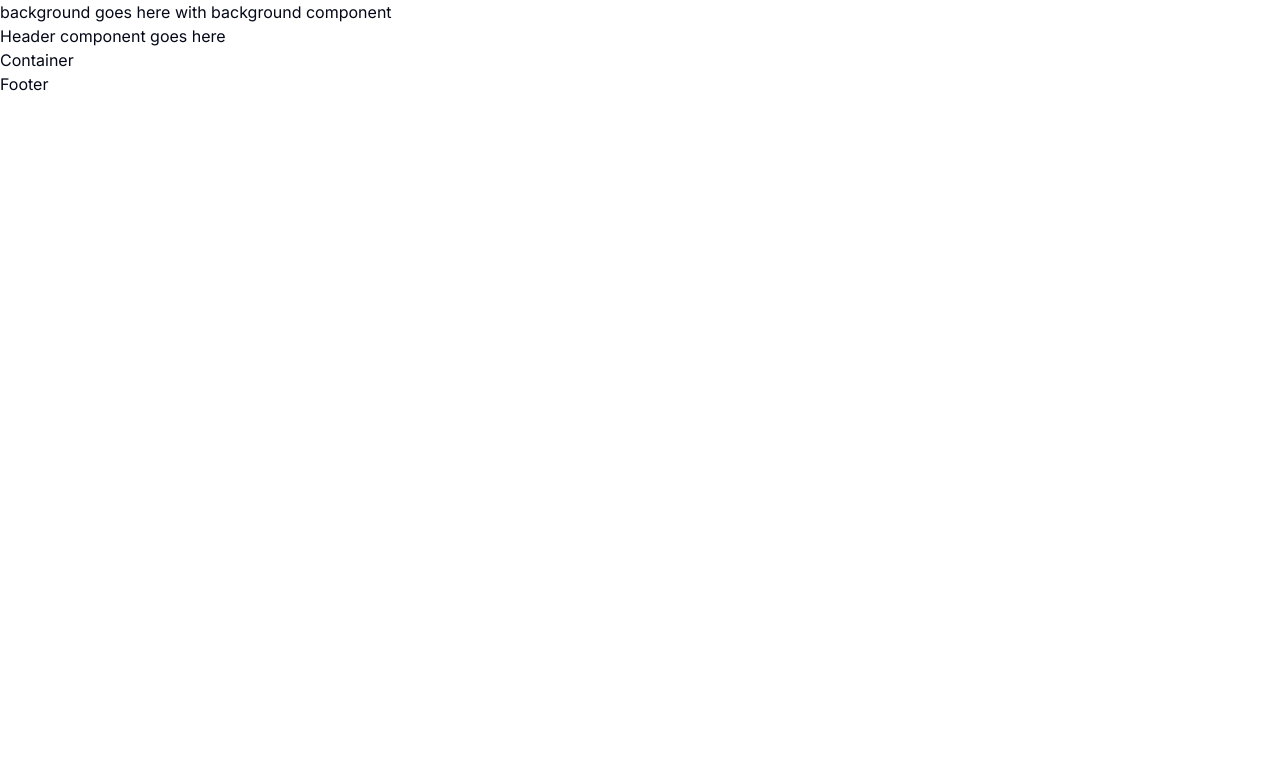
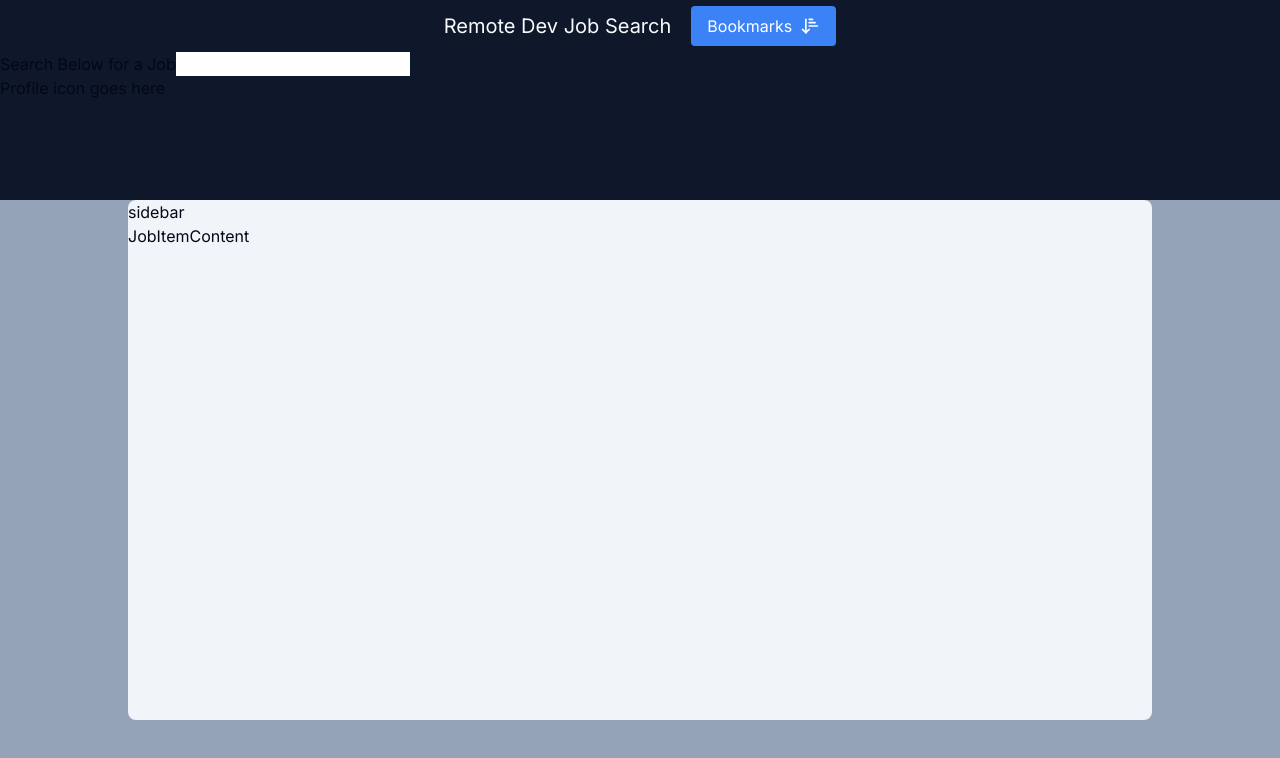
Before and after one commit to aaronaltman/remotedev-nextjs, a Next.js app: page / in a window 1280 px wide. Shown: the top 758 px of the page. Built offline with nearby package versions, Linux system fonts and the light colour scheme.

Commit message:
header background container pretty much

```diff
--- a/src/app/page.tsx
+++ b/src/app/page.tsx
@@ -1,12 +1,9 @@
-import Image from "next/image";
+import Header from "@/components/mycomponents/Header";
 
 export default function Home() {
   return (
     <div>
-      <p>background goes here with background component</p>
-      <p>Header component goes here</p>
-      <p>Container</p>
-      <p>Footer</p>
+      <Header />
     </div>
   );
 }
--- /dev/null
+++ b/src/components/mycomponents/Background.tsx
@@ -0,0 +1,9 @@
+import React from "react";
+
+export default function Background({
+  children,
+}: {
+  children: React.ReactNode;
+}) {
+  return <div className=" bg-slate-400 min-h-[75dvh]">{children}</div>;
+}
--- /dev/null
+++ b/src/components/mycomponents/BackgroundTop.tsx
@@ -0,0 +1,9 @@
+import React from "react";
+
+export default function BackgroundTop({
+  children,
+}: {
+  children: React.ReactNode;
+}) {
+  return <div className="bg-slate-900 min-h-[25dvh]">{children}</div>;
+}
--- /dev/null
+++ b/src/components/mycomponents/BookMarkBar.tsx
@@ -0,0 +1,43 @@
+"use client";
+
+import { ArrowDownNarrowWide } from "lucide-react";
+import React, { useState } from "react";
+
+const bookmarks = [
+  { name: "Bookmark 1", link: "#" },
+  { name: "Bookmark 2", link: "#" },
+  { name: "Bookmark 3", link: "#" },
+  // Add more bookmarks here
+];
+
+export default function BookMarkBar() {
+  const [isOpen, setIsOpen] = useState(false);
+
+  return (
+    <div className="relative">
+      {/* Dropdown button */}
+      <button
+        onClick={() => setIsOpen(!isOpen)}
+        className="flex justify-center items-center gap-2 px-4 py-2 text-white bg-blue-500 rounded hover:bg-blue-700 focus:outline-none focus:shadow-outline"
+      >
+        Bookmarks
+        <ArrowDownNarrowWide size={20} />
+      </button>
+
+      {/* Dropdown menu */}
+      {isOpen && (
+        <div className="absolute right-0 w-48 py-2 mt-2 bg-white rounded shadow-xl">
+          {bookmarks.map((bookmark, index) => (
+            <a
+              key={index}
+              href={bookmark.link}
+              className="block px-4 py-2 text-gray-800 hover:bg-blue-500 hover:text-white"
+            >
+              {bookmark.name}
+            </a>
+          ))}
+        </div>
+      )}
+    </div>
+  );
+}
--- a/src/components/mycomponents/Container.tsx
+++ b/src/components/mycomponents/Container.tsx
@@ -2,7 +2,7 @@ import React from "react";
 
 export default function Container() {
   return (
-    <div>
+    <div className="bg-slate-100 max-w-[80dvw] min-h-[65dvh] mx-auto rounded-lg">
       <div>sidebar</div>
       <div>JobItemContent</div>
     </div>
--- a/src/components/mycomponents/Header.tsx
+++ b/src/components/mycomponents/Header.tsx
@@ -1,16 +1,32 @@
 import React from "react";
+import BackgroundTop from "./BackgroundTop";
+import Background from "./Background";
+import Container from "./Container";
+import SearchComponent from "./SearchComponent";
+import BookMarkBar from "./BookMarkBar";
 
 export default function Header() {
   return (
+    <>
+      <BackgroundTop>
         <header>
-      <div>
-        <p>Logo goes here</p>
-        <p>Bookmarks bar goes here</p>
+          <div className="flex justify-center gap-5">
+            <h1 className="text-center text-slate-50 text-xl py-3">
+              Remote Dev Job Search
+            </h1>
+            <div className="flex justify-center items-center">
+              <BookMarkBar />
+            </div>
           </div>
           <div>
-        <p>Search bar goes here</p>
+            <SearchComponent />
             <p>Profile icon goes here</p>
           </div>
         </header>
+      </BackgroundTop>
+      <Background>
+        <Container />
+      </Background>
+    </>
   );
 }
--- /dev/null
+++ b/src/components/mycomponents/SearchComponent.tsx
@@ -0,0 +1,14 @@
+import React from "react";
+
+export default function SearchComponent() {
+  return (
+    <div>
+      <section>
+        <form>
+          <label>Search Below for a Job</label>
+          <input type="search" />
+        </form>
+      </section>
+    </div>
+  );
+}
```
Lines whose indentation alone changed are shown as unchanged.
